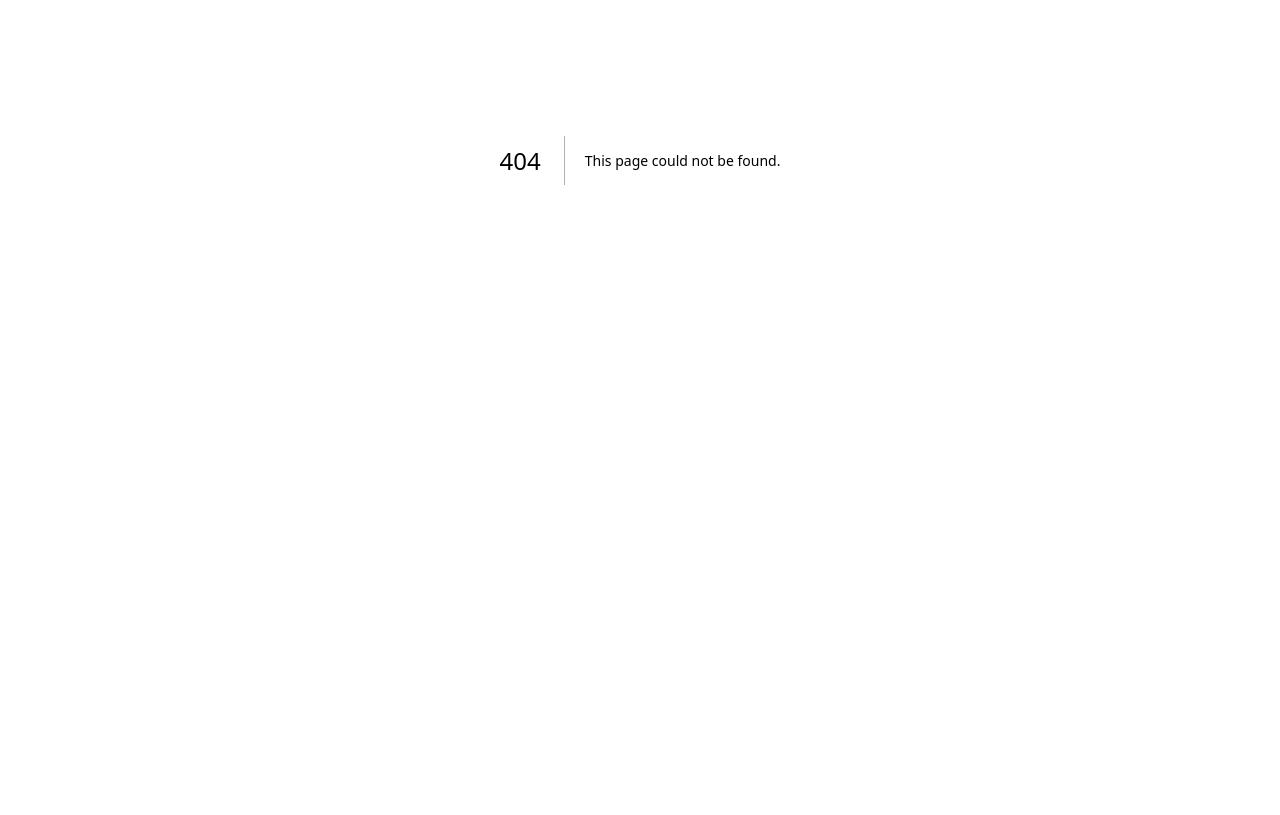
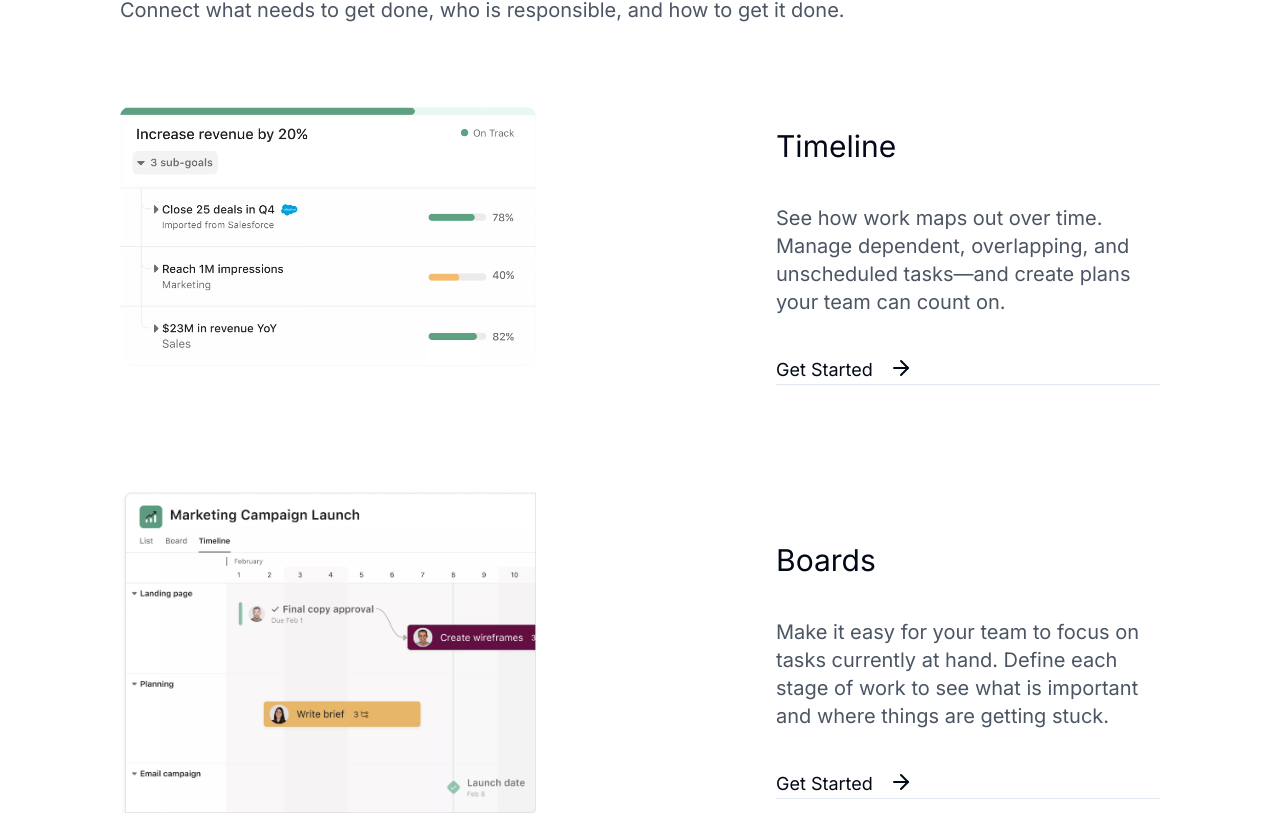
Before and after one commit to feni-brian/Asvna, a Next.js app: page /section-04 in a window 1280 px wide. Before the commit this address had no page. Shown: the part 240-1055 px from the top of the page. Before the commit the page ends 800 px from the top, so only its background shows below. Built offline with nearby package versions, Linux system fonts and the light colour scheme.

Commit message:
Implemented the fourth section of the landing page.

```diff
--- /dev/null
+++ b/app/(landing)/section-04/flubber.d.ts
@@ -0,0 +1 @@
+declare module "flubber";
--- /dev/null
+++ b/app/(landing)/section-04/page.tsx
@@ -0,0 +1,74 @@
+"use client";
+
+import { ArrowRight } from "lucide-react";
+import Image from "next/image";
+import { useEffect, useState } from "react";
+
+const FourthSection = () => {
+	const [, setScrollY] = useState(0);
+
+	useEffect(() => {
+		const handleScroll = () => setScrollY(window.scrollY);
+		window.addEventListener("scroll", handleScroll);
+		return () => window.removeEventListener("scroll", handleScroll);
+	}, []);
+
+	return (
+		<div className="flex flex-col space-y-10 items-center justify-center px-20">
+			<div className="flex py-20">
+				<div className="space-y-6 flex flex-col">
+					<div className="text-gray-800 text-xl px-10">DRIVE EFFICIENCY ACROSS TEAMS</div>
+					<div className="text-4xl w-96 px-10">Manage complex work easily.</div>
+					<div className="text-xl text-gray-600 px-10">Connect what needs to get done, who is responsible, and how to get it done.</div>
+					<div className="md:flex items-center md:space-x-60 space-y-10 p-10">
+						<div>
+							<Image src="/images/tab-1.webp" alt="Image" width={700} height={700} />
+						</div>
+						<div className="space-y-10 border-b">
+							<div className="text-3xl">Timeline</div>
+							<div className="w-96 text-xl text-gray-600">
+								See how work maps out over time. Manage dependent, overlapping, and unscheduled tasks—and create plans your team can count on.
+							</div>
+							<div className="flex cursor-pointer">
+								<div className="text-lg">Get Started</div>
+								<ArrowRight className="h-6 w-6 ml-4" />
+							</div>
+						</div>
+					</div>
+					<div className="md:flex items-center md:space-x-60 space-y-10 p-10">
+						<div>
+							<Image src="/images/tab-2.webp" alt="Image" width={700} height={700} />
+						</div>
+						<div className="space-y-10 border-b">
+							<div className="text-3xl">Boards</div>
+							<div className="w-96 text-xl text-gray-600">
+								Make it easy for your team to focus on tasks currently at hand. Define each stage of work to see what is important and where things are getting stuck.
+							</div>
+							<div className="flex cursor-pointer">
+								<div className="text-lg">Get Started</div>
+								<ArrowRight className="h-6 w-6 ml-4" />
+							</div>
+						</div>
+					</div>
+					<div className="md:flex items-center md:space-x-60 space-y-10 p-10">
+						<div>
+							<Image src="/images/tab-3.webp" alt="Image" width={700} height={700} />
+						</div>
+						<div className="space-y-10 border-b">
+							<div className="text-3xl">Timeline</div>
+							<div className="w-96 text-xl text-gray-600">
+								See how work maps out over time. Manage dependent, overlapping, and unscheduled tasks—and create plans your team can count on.
+							</div>
+							<div className="flex cursor-pointer">
+								<div className="text-lg">Get Started</div>
+								<ArrowRight className="h-6 w-6 ml-4" />
+							</div>
+						</div>
+					</div>
+				</div>
+			</div>
+		</div>
+	);
+};
+
+export default FourthSection;
--- /dev/null
+++ b/app/(landing)/section-04/paths.ts
@@ -0,0 +1,3 @@
+export const firstImage = `m401 553c-.104 0-.187.0828-.291.291l-5.61 11.6-2.33-5.17c-.104-.208-.167-.209-.209-.209 0 0-.083.001-.229.105l-1.25.957c-.167.146-.168.167-.168.209 0 .0835.0245.146.127.146.0835 0 .311-.189.457-.293.0624-.0624.272-.208.418-.312l2.62 5.75c.0835.208.144.209.27.209.208 0 .25-.0625.334-.25l6.04-12.5c.00055-.001-.00054-.00073 0-.002h7.41v-.531h-7.56c-.0128-.002-.0234-.008-.0371-.008zm2.95 4.88c-1.37 0-2.15 1.71-2.15 2.04 0 .146.145.146.166.146.104 0 .147-.0422.168-.146.458-1.42 1.33-1.75 1.79-1.75.25 0 .709.126.709.896 0 .417-.23 1.29-.709 3.17-.208.813-.688 1.38-1.27 1.38-.0831 0-.374.00067-.666-.166.333-.0831.625-.355.625-.73 0-.354-.291-.459-.479-.459-.417 0-.73.334-.73.771 0 .604.647.875 1.23.875.896 0 1.37-.937 1.39-1 .167.479.646 1 1.44 1 1.37 0 2.12-1.71 2.12-2.04 0-.146-.103-.146-.145-.146-.125 0-.146.063-.188.146-.438 1.44-1.33 1.75-1.75 1.75-.521 0-.73-.417-.73-.875 0-.292.0631-.585.209-1.17l.459-1.83c.0835-.333.396-1.56 1.31-1.56.0624 0 .395-.00066.666.166-.375.0832-.625.397-.625.73 0 .208.146.457.5.457.292 0 .709-.228.709-.77 0-.688-.772-.875-1.23-.875-.771 0-1.23.708-1.39 1-.333-.875-1.04-1-1.44-1z`
+export const secondImage = `m9.99 4.11-9.99 9.89c2 1.98 4.28 3.64 6.77 4.95 0.688 1.81 1.77 3.5 3.23 4.95 5.52 5.47 14.5 5.47 20 0 1.47-1.45 2.55-3.15 3.23-4.95 2.49-1.3 4.77-2.97 6.77-4.95l-9.98-9.88c-0.0074-0.00739-0.0148-0.0148-0.0223-0.0222-5.52-5.47-14.5-5.47-20 0-0.00473 0.00471-0.00948 0.00941-0.0142 0.0141zm19.1 16.6c-2.91 0.972-5.96 1.47-9.04 1.47s-6.13-0.498-9.04-1.47c0.315 0.414 0.663 0.812 1.04 1.19 4.42 4.37 11.6 4.37 16 0 0.381-0.377 0.729-0.775 1.04-1.19zm-16.8-14.8c0.75 0.491 1.55 0.911 2.38 1.25 1.72 0.704 3.55 1.07 5.41 1.07s3.7-0.362 5.41-1.07c0.835-0.342 1.63-0.762 2.38-1.25-4.36-4.11-11.2-4.11-15.6 2e-5z`
+export const thirdImage = `M 0 0 A 10 10 0 0,1 100 0`
--- /dev/null
+++ b/app/(landing)/section-04/use-flubber.ts
@@ -0,0 +1,8 @@
+import { interpolate } from "flubber";
+import { MotionValue, useTransform } from "framer-motion";
+
+export const getIndex = (_: any, index: number) => index;
+
+export function useFlubber(progress: MotionValue<number>, paths: string[]) {
+	return useTransform(progress, paths.map(getIndex), paths, { mixer: (a, b) => interpolate(a, b, { maxSegmentLength: 0.1 }) });
+}
```
